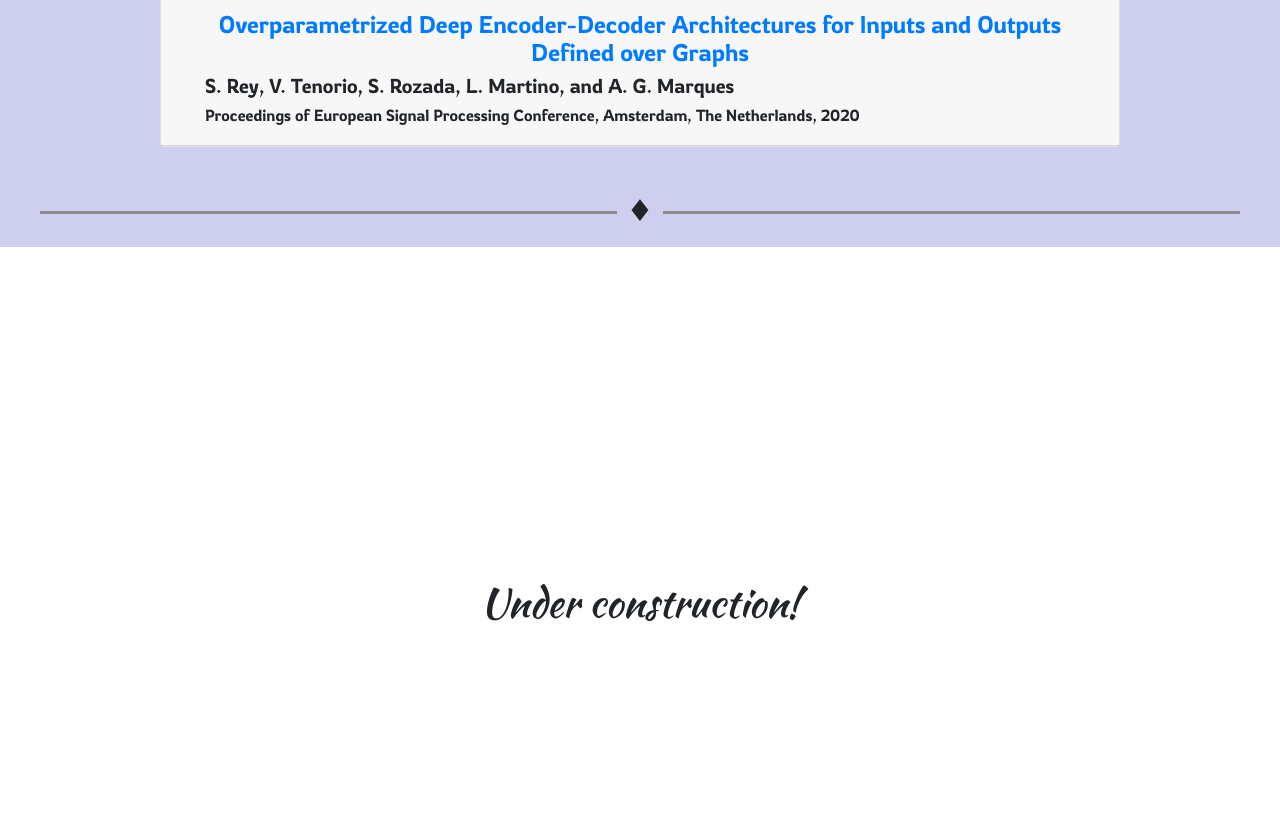
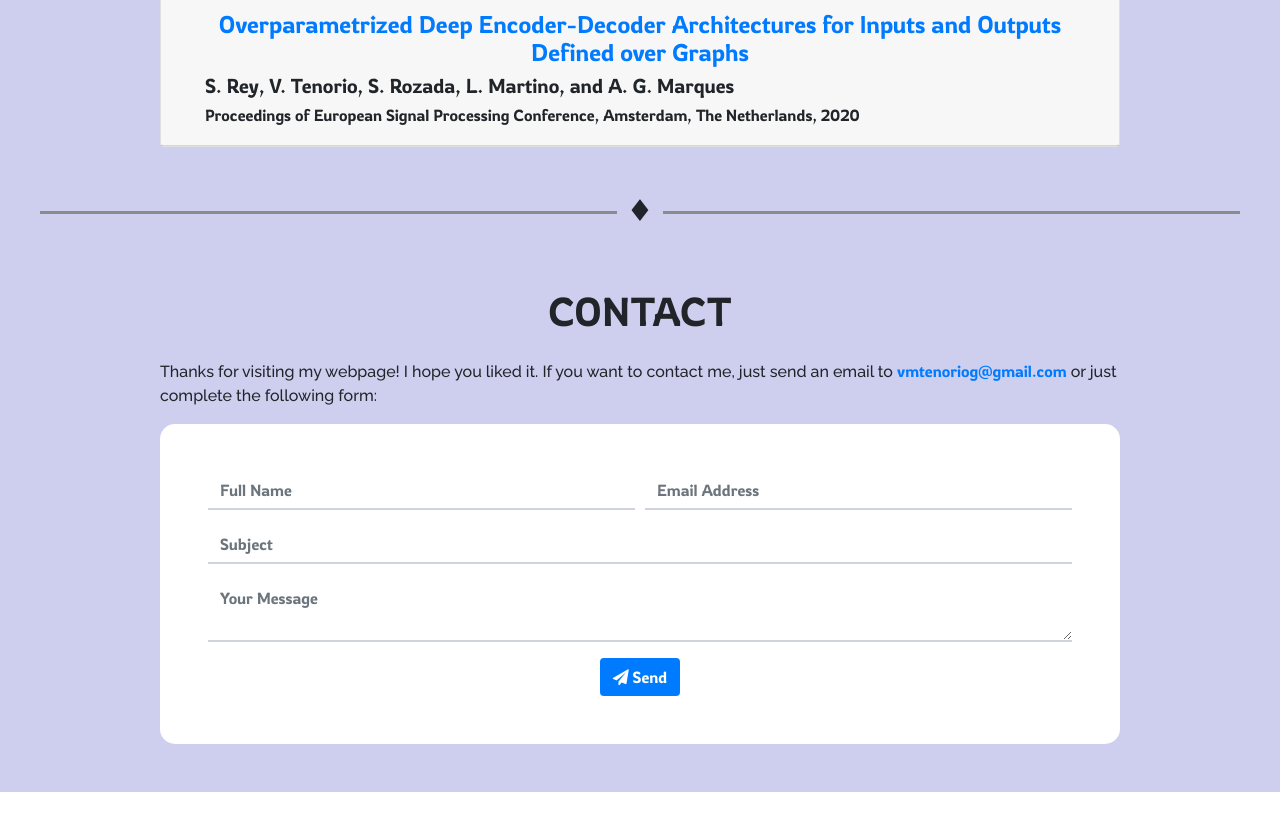
Before and after one commit to vmtenorio/old_webpage, a plain HTML site: page index.html in a window 1280 px wide. Shown: the part 4301-5132 px from the top of the page. Drawn offline with nearby package versions, Linux system fonts and the light colour scheme.

Commit message:
Added contact form

```diff
--- a/css/style.css
+++ b/css/style.css
@@ -241,3 +241,15 @@ p {
   padding-left: 10px;
   padding-right: 10px;
 }
+
+
+/* Contact form */
+#formDiv {
+  border-radius: 15px;
+}
+
+.form-control {
+  border: 0px !important;
+  border-bottom: 2px solid #ced4da !important;
+  border-radius: 0px !important;
+}
--- a/index.html
+++ b/index.html
@@ -301,6 +301,44 @@
     <hr class="divider-line"></hr>
   </div>
 
+  <div id="contact" class="background-blue pb-5">
+    <div id="contactRef" class="height-5vh"></div>
+    <div class="container-fluid text-center w-100 pb-3">
+      <h1 class="text-uppercase">Contact</h1>
+    </div>
+    <div class="w-75 mx-auto">
+      <p>Thanks for visiting my webpage! I hope you liked it. If you want to contact me, just send an email to <a href="mailto:vmtenoriog@gmail.com">vmtenoriog@gmail.com</a> or just complete the following form:</p>
+      <div id="formDiv" class="bg-white p-5">
+        <form action="https://formsubmit.co/vmtenoriog@gmail.com" class="w-100 mx-auto" method="post" accept-charset="utf-8">
+          <div class="form-group">
+            <div class="form-row">
+              <div class="col">
+                <input type="text" class="form-control" name="fname" placeholder="Full Name" id="fname"/>
+              </div>
+              <div class="col">
+                <input type="text" class="form-control" name="email" id="email" placeholder="Email Address"/>
+              </div>
+              <input type="hidden" name="_replyto"/>
+            </div>
+          </div>
+          <div class="form-group">
+            <input type="text" class="form-control" name="_subject" placeholder="Subject"/>
+          </div>
+          <div class="form-group">
+            <textarea name="message" class="form-control" id="message" placeholder="Your Message"></textarea>
+          </div>
+          <input type="text" name="_honey" style="display:none"/>
+          <div class="w-100 d-flex justify-content-center">
+            <button type="submit" class="btn btn-link bg-primary text-white">
+              <i class="fa fa-send icon-white"></i>
+              Send
+            </button>
+          </div>
+        </form>
+      </div>
+    </div>
+  </div>
+
   <div class="container-fluid d-flex justify-content-center align-items-center" style="height: 90vh;">
     <h1 style="font-family: 'Kaushan Script'">Under construction!</h1>
   </div>
```
